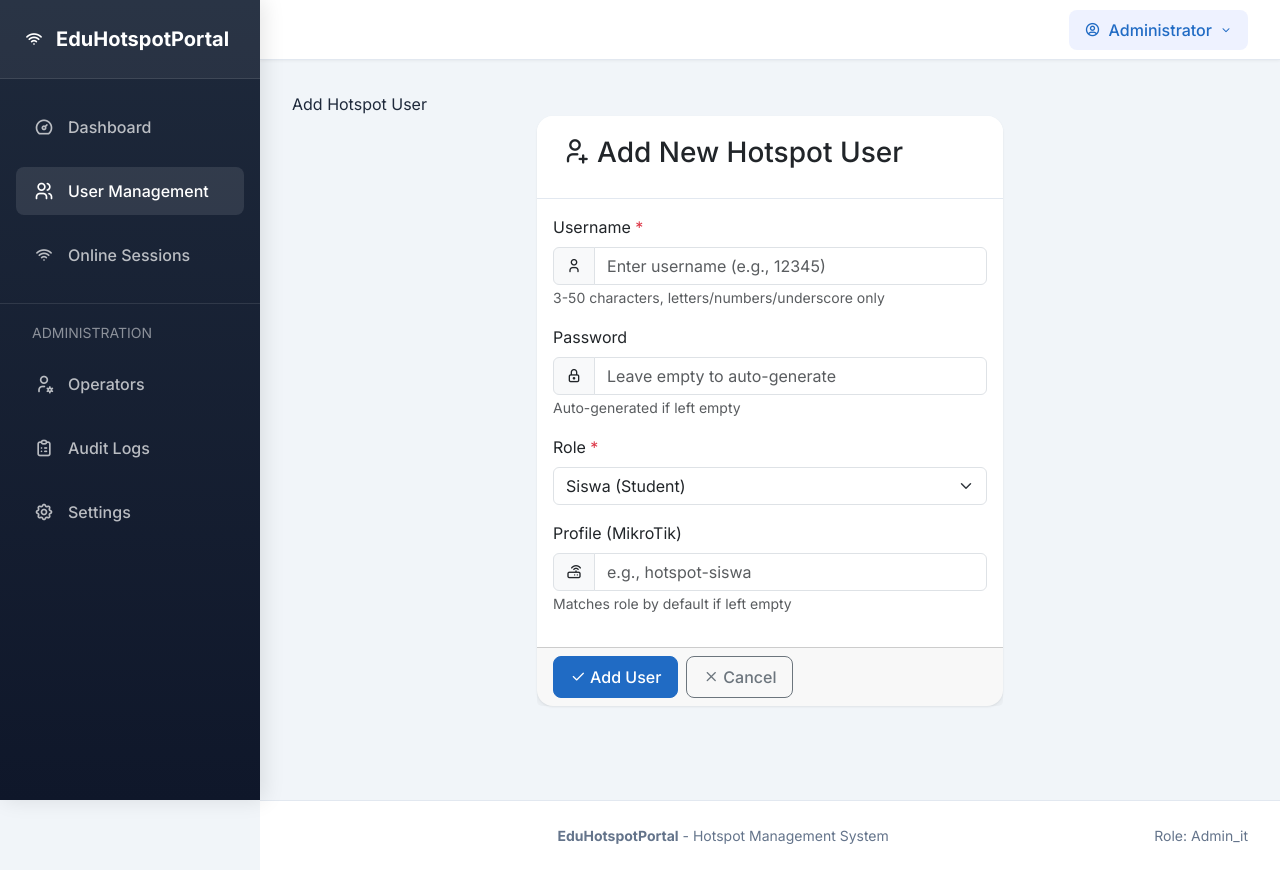
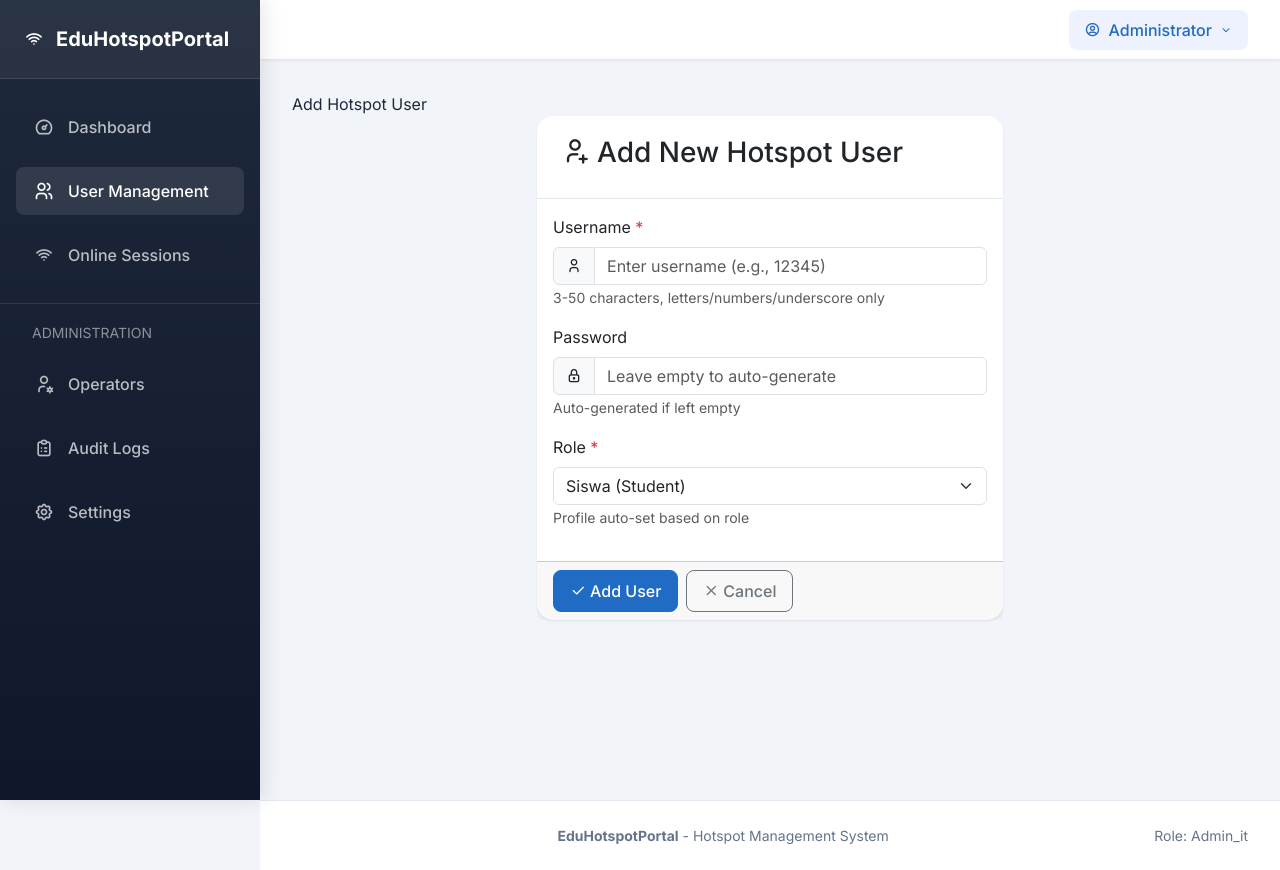
Before and after one commit to icarrr/EduHotspotPortal, a Flask app: page /users/add in a window 1280 px wide. Run offline with Flask 3, Linux system fonts and the light colour scheme; a user stored in the database is signed in.

Commit message:
Auto-set MikroTik profile based on role
- Siswa -> siswa
- Guru -> guru
- Admin -> admin
- Trial -> trial

Removed manual profile input from add user form
Updated import to also auto-set profile from role

```diff
--- a/app/routes/users.py
+++ b/app/routes/users.py
@@ -37,7 +37,7 @@ def add():
         username = request.form.get('username')
         password = request.form.get('password') or generate_password()
         role = request.form.get('role', 'siswa')
-        profile = request.form.get('profile', '')
+        profile = role
 
         mikrotik = get_mikrotik_client()
         success, message = mikrotik.add_hotspot_user(username, password, profile, role)
@@ -234,8 +234,7 @@ def import_users():
                     continue
 
                 password = generate_password()
-                profile_map = {rp.role: rp.profile_name for rp in RoleProfile.query.all()}
-                profile = profile_map.get(role, '')
+                profile = role
 
                 success, message = mikrotik.add_hotspot_user(username, password, profile, role)
 
--- a/app/templates/users/add.html
+++ b/app/templates/users/add.html
@@ -46,18 +46,7 @@
                             <option value="admin">Admin</option>
                             <option value="trial">Trial</option>
                         </select>
-                    </div>
-
-                    <div class="mb-3">
-                        <label class="form-label fw-500">Profile (MikroTik)</label>
-                        <div class="input-group">
-                            <span class="input-group-text bg-light">
-                                <i class="ti ti-router"></i>
-                            </span>
-                            <input type="text" class="form-control" name="profile"
-                                   placeholder="e.g., hotspot-siswa">
-                        </div>
-                        <small class="text-muted">Matches role by default if left empty</small>
+                        <small class="text-muted">Profile auto-set based on role</small>
                     </div>
                 </div>
                 <div class="card-footer d-flex gap-2">
```
